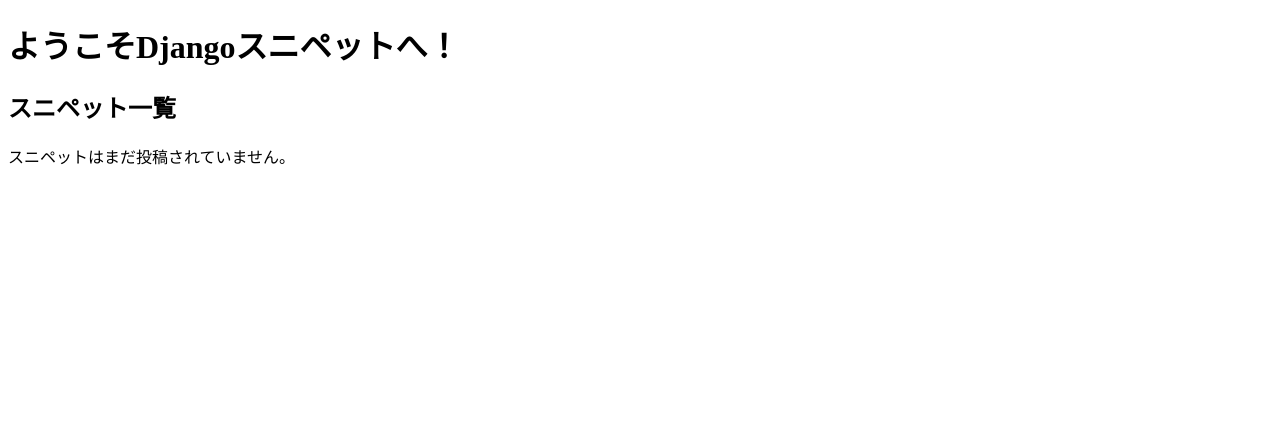
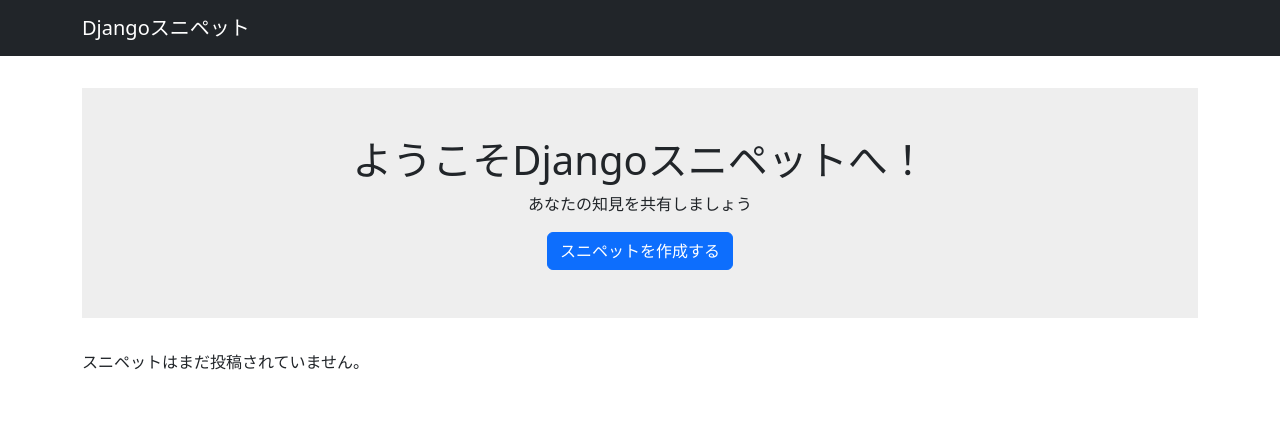
Before and after one commit to maki-engineer/Practice-Django, a Django app: page / in a window 1280 px wide. Shown: the top 421 px of the page. Run offline with Django 4.2, Linux system fonts and the light colour scheme; data that the repository does not hold is empty; some libraries are stand-ins or nearby versions.

Commit message:
add: djangoの導入、topページのスタイルを修正

```diff
--- a/djangosnippets/settings.py
+++ b/djangosnippets/settings.py
@@ -38,6 +38,7 @@ INSTALLED_APPS = [
     'django.contrib.messages',
     'django.contrib.staticfiles',
     'snippets.apps.SnippetsConfig',
+    'django_bootstrap5',
 ]
 
 MIDDLEWARE = [
--- /dev/null
+++ b/snippets/static/snippets/css/style.css
@@ -0,0 +1,12 @@
+main {
+  padding: 2rem 0;
+}
+
+.welcome {
+  padding: 3rem 0;
+  margin-bottom: 2rem;
+  background-color: #eee;
+  align-items: center;
+  display: flex;
+  flex-direction: column;
+}
--- a/snippets/templates/snippets/top.html
+++ b/snippets/templates/snippets/top.html
@@ -1,3 +1,5 @@
+{% load static %}
+{% load django_bootstrap5 %}
 <!DOCTYPE html>
 <html lang="ja">
 <head>
@@ -5,10 +7,24 @@
   <meta http-equiv="X-UA-Compatible" content="IE=edge">
   <meta name="viewport" content="width=device-width, initial-scale=1.0">
   <title>Djangoスニペット</title>
+  {% bootstrap_css %}
+  {% bootstrap_javascript %}
+  <link rel="stylesheet" href="{% static 'snippets/css/style.css' %}">
 </head>
 <body>
-  <h1>ようこそDjangoスニペットへ！</h1>
-  <h2>スニペット一覧</h2>
+  <nav class="navbar navbar-expand flex-md-row navbar-dark bg-dark">
+    <div class="container justify-content-between">
+      <a href="/" class="navbar-brand">Djangoスニペット</a>
+    </div>
+  </nav>
+  <main>
+    <div class="container">
+      <div class="welcome">
+        <h1 class="title">ようこそDjangoスニペットへ！</h1>
+        <p class="subtitle">あなたの知見を共有しましょう</p>
+        <a href="{% url 'snippet_new' %}" class="btn btn-primary">スニペットを作成する</a>
+      </div>
+
       {% if snippets %}
         <table class="table">
           <thead>
@@ -31,5 +47,7 @@
       {% else %}
         <p>スニペットはまだ投稿されていません。</p>
       {% endif %}
+    </div>
+  </main>
 </body>
 </html>
```
Lines whose indentation alone changed are shown as unchanged.
